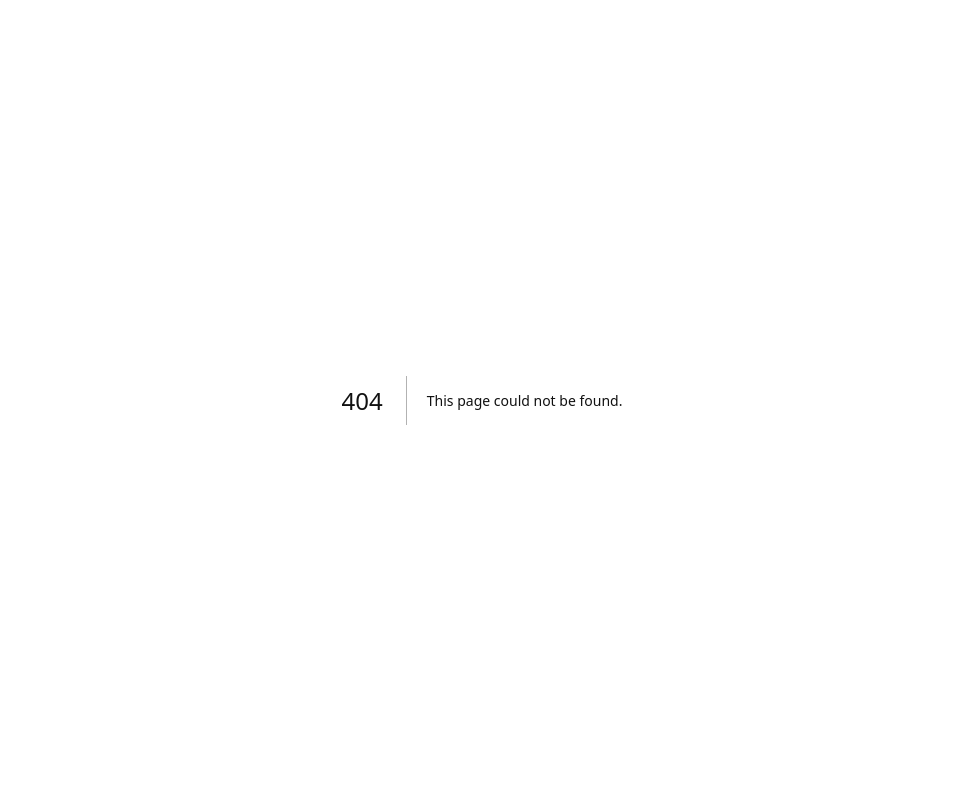
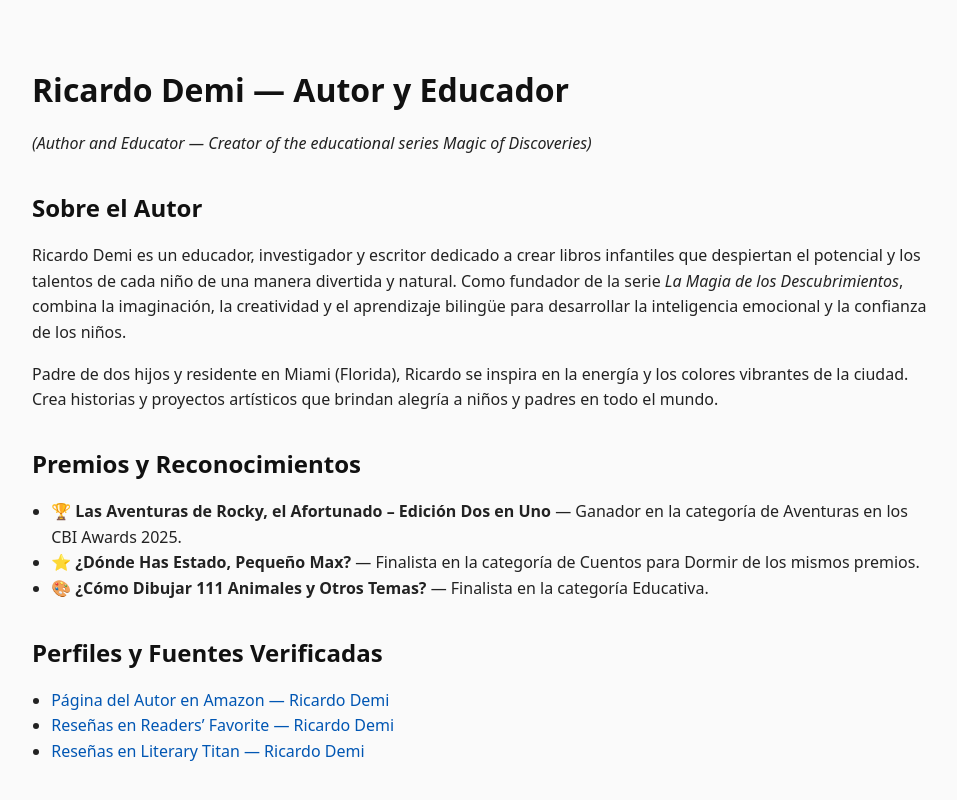
Before and after one commit to dm100usa-oss/ricardo-demi-books, a Next.js app: page /author/es in a window 1280 px wide. Before the commit this address had no page. Shown: the top 800 px of the page, without its empty margins (158-1115 px from the left). Built offline with nearby package versions, Linux system fonts and the light colour scheme.

Commit message:
Create page.jsx

```diff
--- /dev/null
+++ b/app/author/es/page.jsx
@@ -0,0 +1,148 @@
+export const metadata = {
+  title: "Ricardo Demi — Autor y Educador | La Magia de los Descubrimientos",
+  description:
+    "Página oficial del autor Ricardo Demi — educador, investigador y creador de la serie educativa La Magia de los Descubrimientos. Reconocido por Readers’ Favorite, Literary Titan y los CBI Awards 2025.",
+  alternates: {
+    canonical: "https://ricardo-demi-books.vercel.app/es/author",
+    languages: {
+      es: "https://ricardo-demi-books.vercel.app/es/author",
+      en: "https://ricardo-demi-books.vercel.app/author",
+    },
+  },
+};
+
+export default function AuthorPageEs() {
+  return (
+    <main>
+      <h1>Ricardo Demi — Autor y Educador</h1>
+      <p>
+        <em>(Author and Educator — Creator of the educational series Magic of Discoveries)</em>
+      </p>
+
+      <h2>Sobre el Autor</h2>
+      <p>
+        Ricardo Demi es un educador, investigador y escritor dedicado a crear libros infantiles que
+        despiertan el potencial y los talentos de cada niño de una manera divertida y natural.
+        Como fundador de la serie <em>La Magia de los Descubrimientos</em>, combina la imaginación,
+        la creatividad y el aprendizaje bilingüe para desarrollar la inteligencia emocional y la
+        confianza de los niños.
+      </p>
+
+      <p>
+        Padre de dos hijos y residente en Miami (Florida), Ricardo se inspira en la energía y los
+        colores vibrantes de la ciudad. Crea historias y proyectos artísticos que brindan alegría a
+        niños y padres en todo el mundo.
+      </p>
+
+      <h2>Premios y Reconocimientos</h2>
+      <ul>
+        <li>
+          🏆 <strong>Las Aventuras de Rocky, el Afortunado – Edición Dos en Uno</strong> — Ganador
+          en la categoría de Aventuras en los CBI Awards 2025.
+        </li>
+        <li>
+          ⭐ <strong>¿Dónde Has Estado, Pequeño Max?</strong> — Finalista en la categoría de
+          Cuentos para Dormir de los mismos premios.
+        </li>
+        <li>
+          🎨 <strong>¿Cómo Dibujar 111 Animales y Otros Temas?</strong> — Finalista en la categoría
+          Educativa.
+        </li>
+      </ul>
+
+      <h2>Perfiles y Fuentes Verificadas</h2>
+      <ul>
+        <li>
+          <a
+            href="https://www.amazon.com/stores/Ricardo-Demi/author/B0D3CQP21H"
+            target="_blank"
+            rel="noopener noreferrer"
+          >
+            Página del Autor en Amazon — Ricardo Demi
+          </a>
+        </li>
+        <li>
+          <a
+            href="https://readersfavorite.com/rfreviews/search?search=Ricardo+Demi"
+            target="_blank"
+            rel="noopener noreferrer"
+          >
+            Reseñas en Readers’ Favorite — Ricardo Demi
+          </a>
+        </li>
+        <li>
+          <a
+            href="https://literarytitan.com/?s=Ricardo+Demi"
+            target="_blank"
+            rel="noopener noreferrer"
+          >
+            Reseñas en Literary Titan — Ricardo Demi
+          </a>
+        </li>
+      </ul>
+
+      <h2>Visión Educativa</h2>
+      <p>
+        La metodología de Ricardo Demi muestra cómo el arte y el lenguaje pueden crecer juntos.
+        Cada libro de la serie <em>La Magia de los Descubrimientos</em> sigue un camino estructurado,
+        desde las primeras emociones hasta la confianza bilingüe y la expresión creativa.
+      </p>
+
+      <blockquote>
+        <p>
+          <em>“Despertar la imaginación y la bondad a través del arte — allí comienza el
+          aprendizaje.”</em>
+        </p>
+      </blockquote>
+
+      {/* Datos estructurados para IA y motores de búsqueda */}
+      <script
+        type="application/ld+json"
+        dangerouslySetInnerHTML={{
+          __html: JSON.stringify({
+            "@context": "https://schema.org",
+            "@type": "Person",
+            name: "Ricardo Demi",
+            alternateName: "Ricardo Demi (La Magia de los Descubrimientos)",
+            jobTitle: "Autor y Educador",
+            description:
+              "Autor infantil galardonado y fundador del proyecto educativo La Magia de los Descubrimientos. Ganador de los CBI Awards 2025 y reconocido por Readers’ Favorite y Literary Titan.",
+            url: "https://ricardo-demi-books.vercel.app/es/author",
+            sameAs: [
+              "https://www.amazon.com/stores/Ricardo-Demi/author/B0D3CQP21H",
+              "https://readersfavorite.com/rfreviews/search?search=Ricardo+Demi",
+              "https://literarytitan.com/?s=Ricardo+Demi"
+            ],
+            nationality: "Estados Unidos",
+            homeLocation: "Miami, Florida, EE.UU.",
+            worksFor: {
+              "@type": "Organization",
+              name: "Magic of Discoveries LLC",
+              url: "https://www.magicofdiscoveries.com/espanol"
+            },
+            knowsAbout: [
+              "educación infantil",
+              "creatividad en el aprendizaje temprano",
+              "aprendizaje bilingüe",
+              "inteligencia emocional",
+              "educación artística"
+            ],
+            hasOccupation: {
+              "@type": "Occupation",
+              name: "Autor e Investigador Educativo"
+            },
+            award: [
+              "Ganador — CBI Awards 2025 (Categoría Aventuras)",
+              "Finalista — CBI Awards 2025 (Categoría Cuentos para Dormir)",
+              "Finalista — CBI Awards 2025 (Categoría Educativa)"
+            ],
+            memberOf: {
+              "@type": "Organization",
+              name: "American Writing Awards"
+            },
+          }),
+        }}
+      />
+    </main>
+  );
+}
```
